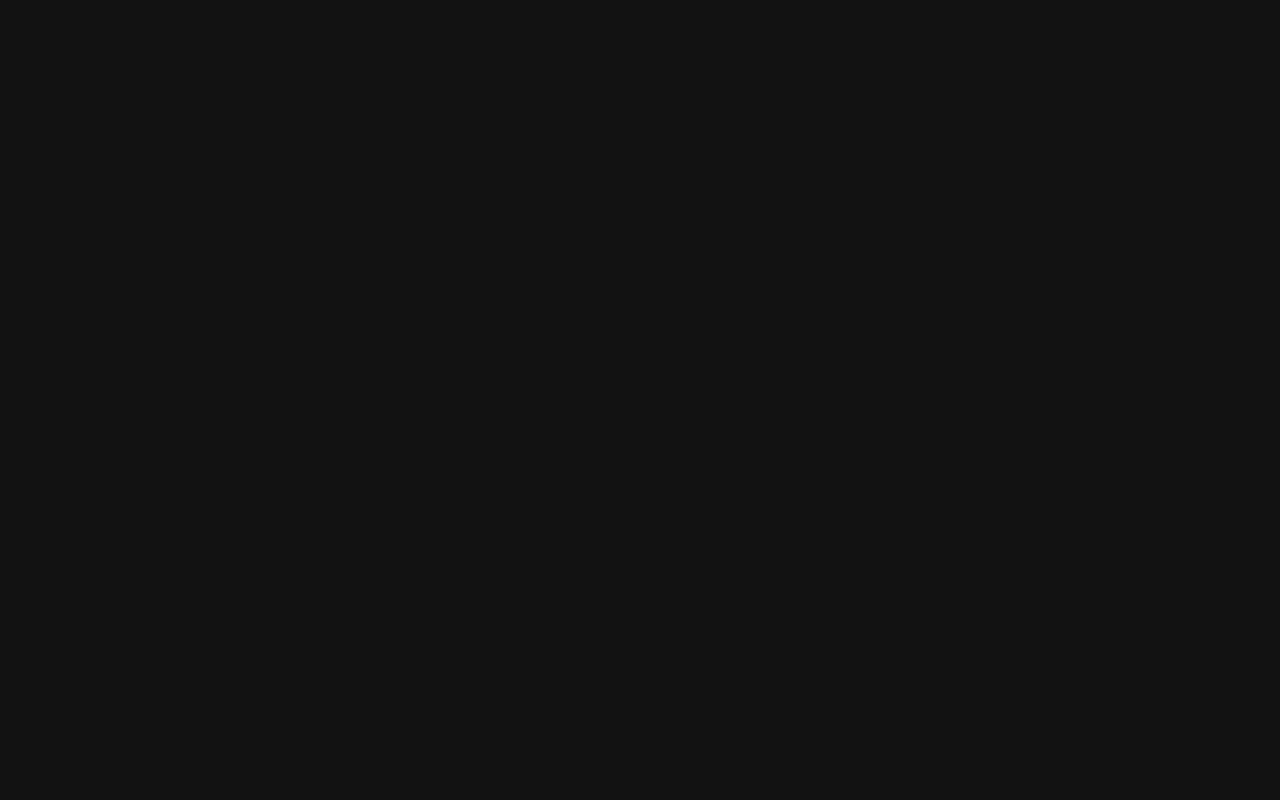
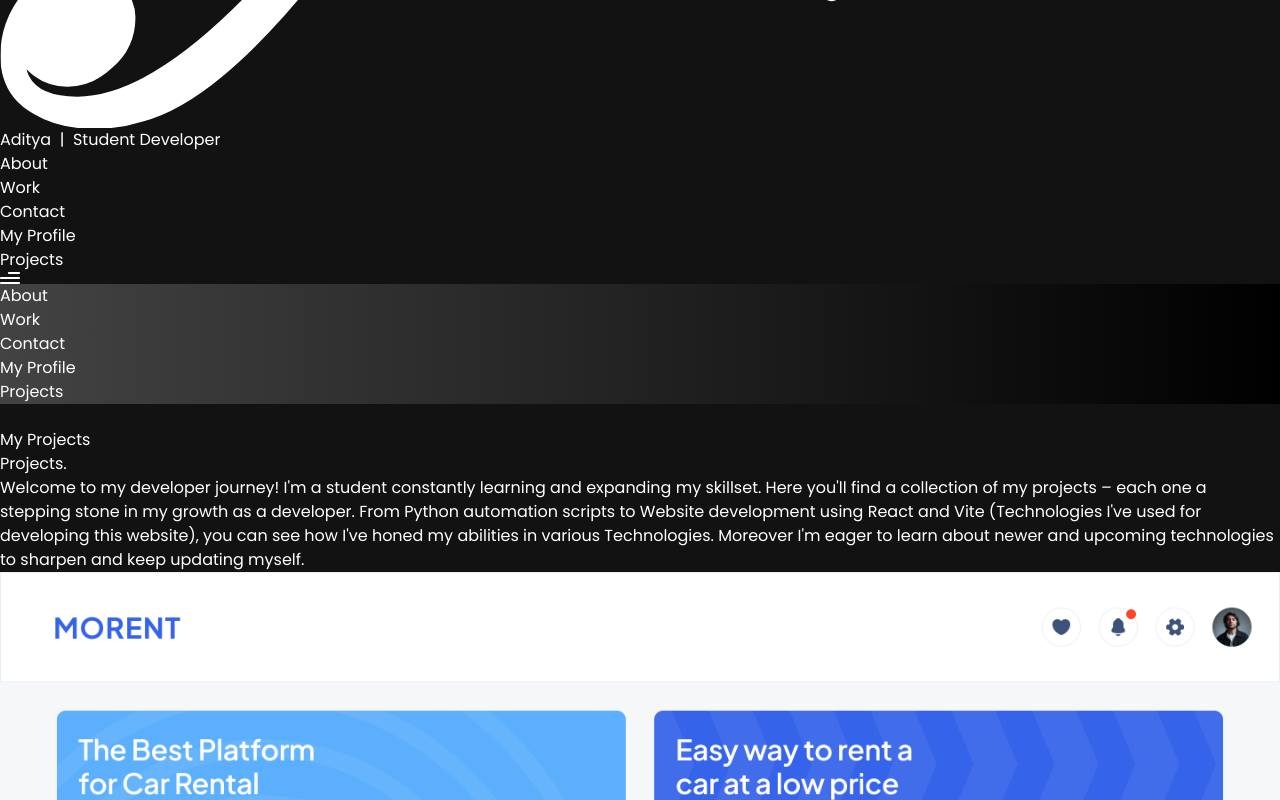
Before and after one commit to adityashibu/personalportfolio, a React (Vite) app: page /projects in a window 1280 px wide. Before the commit this address had no page. Shown: the part 940-1740 px from the top of the page. Before the commit the page ends 800 px from the top, so only its background shows below. Built offline with nearby package versions, Linux system fonts and the light colour scheme.

Commit message:
Added projects page

```diff
--- a/src/App.jsx
+++ b/src/App.jsx
@@ -2,6 +2,7 @@ import { BrowserRouter as Router, Routes, Route } from 'react-router-dom';
 
 import { About, Contact, Experience, Hero, Navbar, Tech, Works, StarsCanvas, CopyrightFooter } from './components';
 import ProfilePage from './profile'
+import Projects from './projects';
 
 const App = () => {
   return (
@@ -32,6 +33,7 @@ const App = () => {
             }
           />
           <Route path="/profile" element={<ProfilePage />} />
+          <Route path="/projects" element={<Projects />} />
         </Routes>
       </div>
     </Router>
--- a/src/components/Navbar.jsx
+++ b/src/components/Navbar.jsx
@@ -1,5 +1,5 @@
 import { useState } from 'react';
-import { Link } from 'react-router-dom';
+import { Link, useNavigate } from 'react-router-dom';
 
 import { styles } from '../styles';
 import { navLinks } from '../constants';
@@ -8,6 +8,17 @@ import { logo, menu, close } from '../assets';
 const Navbar = () => {
   const [active, setActive] = useState('');
   const [toggle, setToggle] = useState(false);
+  const navigate = useNavigate();
+
+  const handleNavClick = (nav) => {
+    if (nav.id === 'profile' || nav.id === 'projects') {
+      navigate(`/${nav.id}`);
+    } else {
+      navigate(`/#${nav.id}`);
+    }
+    setActive(nav.title);
+    setToggle(false);
+  }
 
   return (
     <nav
@@ -33,10 +44,10 @@ const Navbar = () => {
               className={`
                 ${active == link.title ? "text-white" : "text-gray-400"} hover:text-white text-[18px] font-medium cursor-pointer
               `}
-              onClick={() => setActive(link.title)}
+              onClick={() => handleNavClick(link)}
             >
-              {link.id === 'profile' ? (
-                <Link to="/profile">{link.title}</Link>
+              {link.id === 'profile' || link.id === 'projects' ? (
+                <Link to={`/${link.id}`}>{link.title}</Link>
               ) : (
                 <a href={`#${link.id}`}>{link.title}</a>
               )}
@@ -62,13 +73,10 @@ const Navbar = () => {
                   key={nav.id}
                   className={`font-poppins font-medium cursor-pointer text-[16px] ${active === nav.title ? "text-gray-400" : "text-white"
                     }`}
-                  onClick={() => {
-                    setToggle(!toggle);
-                    setActive(nav.title);
-                  }}
+                  onClick={() => handleNavClick(nav)}
                 >
-                  {nav.id === 'profile' ? (
-                    <Link to="/profile">{nav.title}</Link>
+                  {nav.id === 'profile' || nav.id === 'projects' ? (
+                    <Link to={`/${nav.id}`}>{nav.title}</Link>
                   ) : (
                     <a href={`#${nav.id}`}>{nav.title}</a>
                   )}
--- a/src/constants/index.js
+++ b/src/constants/index.js
@@ -42,6 +42,10 @@ export const navLinks = [
     {
         id: "profile",
         title: "My Profile",
+    },
+    {
+        id: "projects",
+        title: "Projects",
     }
 ];
 
--- /dev/null
+++ b/src/projects.jsx
@@ -0,0 +1,15 @@
+import React from "react";
+
+import { Navbar, StarsCanvas, Works } from "./components";
+
+const Projects = () => {
+    return (
+        <div>
+            <Navbar />
+            <Works />
+            <StarsCanvas />
+        </div>
+    );
+}
+
+export default Projects;
```
